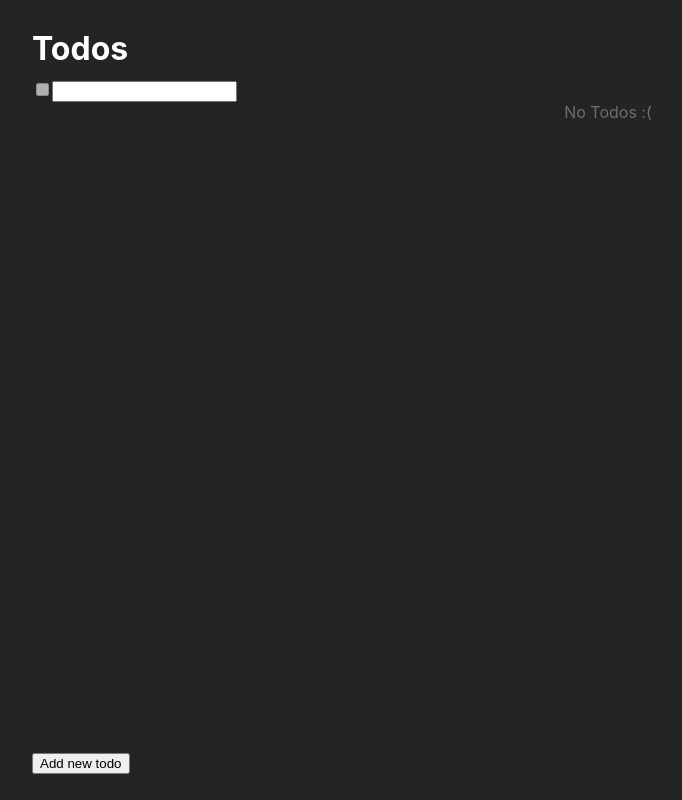
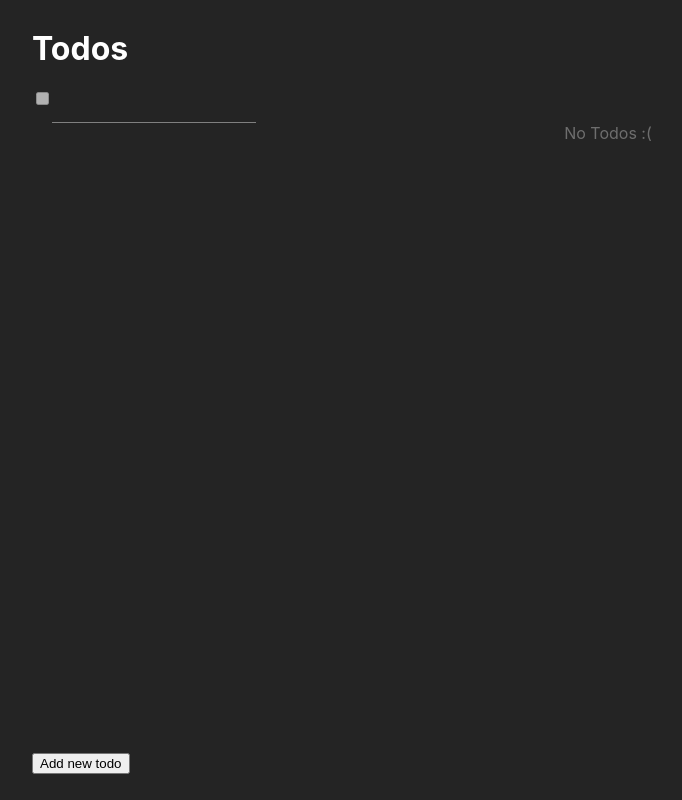
Before and after one commit to axelca/todo, a React (Create React App) app: page / in a window 1280 px wide. Shown: the whole page, without its empty margins (32-714 px from the left). Built offline with nearby package versions, Linux system fonts and the light colour scheme.

Commit message:
test styles, trigger deploy

```diff
--- a/src/App.js
+++ b/src/App.js
@@ -61,7 +61,7 @@ const App = () => {
               <Todo key={todo.id} dispatch={dispatch} todo={todo} />
             ))}
           <li className={currentlyAdding ? styles.hidden : undefined}>
-            <form onSubmit={handleSubmit}>
+            <form onSubmit={handleSubmit} className={styles.NewTodo}>
               <label name="name">
                 <input type="checkbox" disabled />
                 <input
--- a/src/App.module.css
+++ b/src/App.module.css
@@ -28,3 +28,10 @@
 .hidden {
   visibility: hidden;
 }
+
+.NewTodo input[type="text"] {
+  background: transparent;
+  border: none;
+  border-bottom: 1px solid grey;
+  padding: 1em;
+}
```
